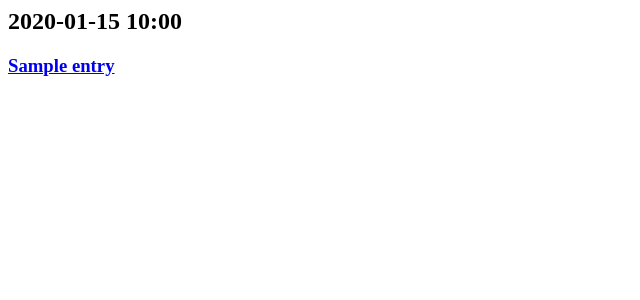
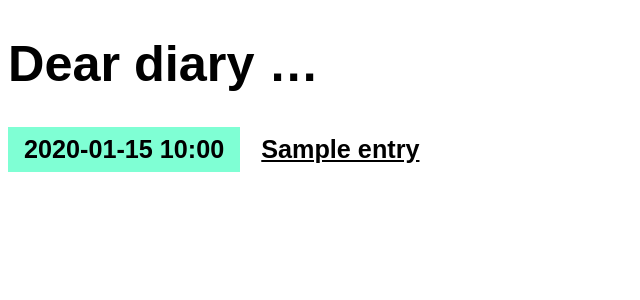
Before and after one commit to carvalhocaio/my-diary, a Django app: page / in a window 1280 px wide. Shown: the top 300 px of the page, without its empty margins (0-640 px from the left). Run offline with Django 3.2, Linux system fonts and the light colour scheme; tables that the repository leaves empty hold one stand-in row (values such as "Sample post").

Commit message:
making the django diary look nice

```diff
--- /dev/null
+++ b/entries/static/css/diary.css
@@ -0,0 +1,101 @@
+/* entries/static/css/diary.css */
+
+* {
+  box-sizing: border-box;
+}
+
+body {
+  font-family: sans-serif;
+  font-size: 18px;
+}
+
+a {
+  color: inherit;
+}
+a:hover {
+  opacity: 0.7;
+}
+
+h1 {
+  font-size: 2.8em;
+}
+
+h1 a {
+  text-decoration: none;
+}
+
+h2,
+h3 {
+  font-size: 1.4em;
+  margin: 0;
+  display: inline-block;
+  padding: 0.5rem 1rem;
+  vertical-align: top;
+}
+
+h2 {
+  background-color: aquamarine;
+}
+
+.mark {
+  background-color: gainsboro;
+}
+.mark a {
+  text-decoration: none;
+}
+
+article {
+  margin-bottom: 0.5rem;
+}
+
+p {
+  font-size: 1.2em;
+  padding-left: 1rem;
+  line-height: 1.3em;
+  max-width: 36rem;
+  color: dimgray;
+}
+
+em {
+  font-style: normal;
+  font-weight: bold;
+}
+
+/* Form */
+
+label {
+  display: block;
+}
+
+button,
+textarea,
+input {
+  font-size: inherit;
+  min-height: 2.5em;
+  padding: 0 1rem;
+}
+
+input[type="text"],
+textarea {
+  width: 100%;
+}
+
+textarea {
+  padding: 0.5rem 1rem;
+  font-family: sans-serif;
+}
+
+button,
+input[type="submit"] {
+  margin: 0 1rem 2px 1rem;
+  cursor: pointer;
+  font-weight: bold;
+  min-width: 8rem;
+}
+
+/* Day coloring */
+
+.Saturday,
+.Sunday {
+  background-color: lightsalmon;
+}
--- /dev/null
+++ b/entries/templates/entries/base.html
@@ -0,0 +1,18 @@
+{% load static %}
+<!DOCTYPE html>
+<html lang="en">
+
+<head>
+    <meta charset="UTF-8">
+    <title>My Diary</title>
+    <link rel="stylesheet" href="{% static 'css/diary.css' %}">
+</head>
+
+<body>
+    <h1><a href="/">Dear diary …</a></h1>
+
+    {% block content %}{% endblock %}
+
+</body>
+
+</html>
--- a/entries/templates/entries/entry_list.html
+++ b/entries/templates/entries/entry_list.html
@@ -1,10 +1,16 @@
+{% extends "entries/base.html" %}
+
+{% block content %}
     {% for entry in entry_list %}
         <article>
             <h2 class="{{ entry.date_created|date:'l' }}">
                 {{ entry.date_created|date:'Y-m-d H:i' }}
             </h2>
             <h3>
-    <a href="{% url 'entry-detail' entry.id %}">{{ entry.title }}</a>
+                <a href="{% url 'entry-detail' entry.id %}">
+                    {{ entry.title }}
+                </a>
             </h3>
         </article>
     {% endfor %}
+{% endblock %}
```
Also changed, not shown: entries/templates/entries/entry_detail.html (+9 -5 lines). Lines whose indentation alone changed are shown as unchanged.
